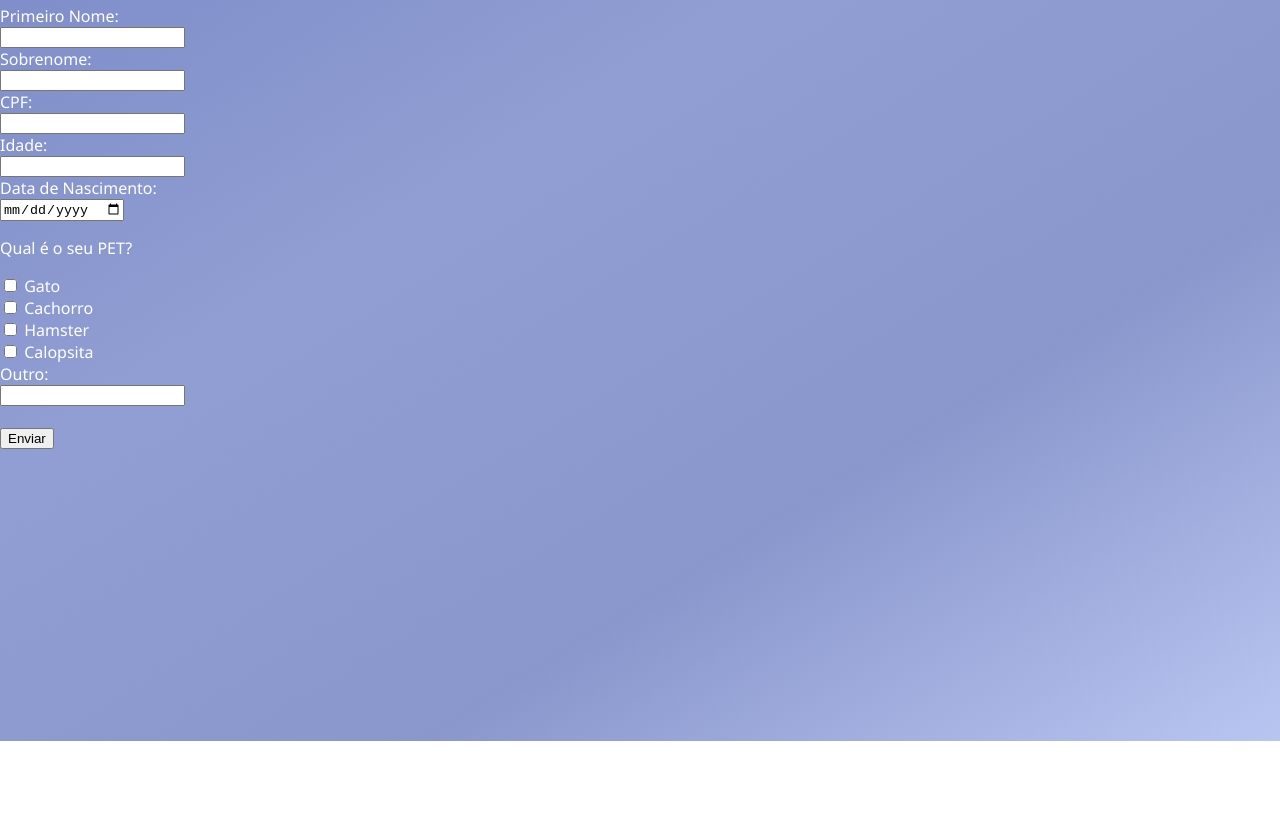
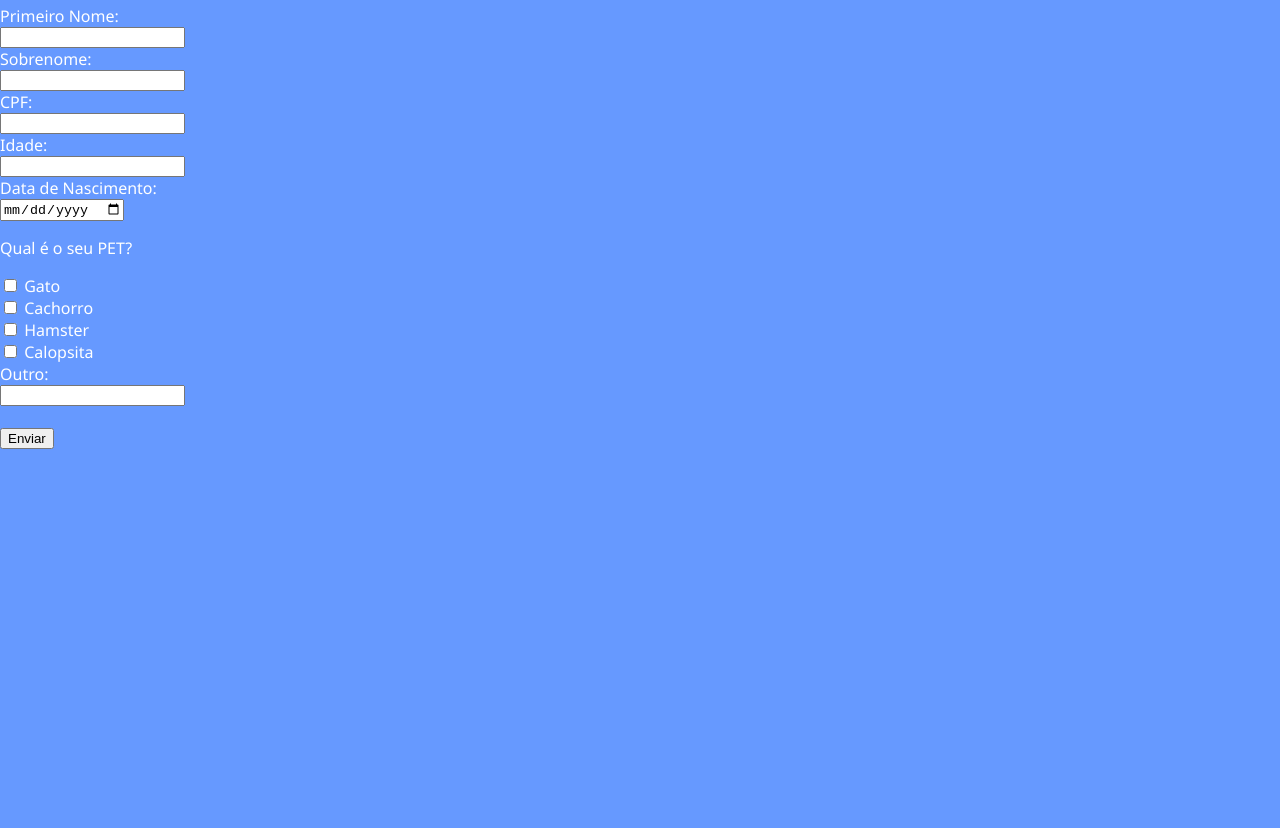
Before and after one commit to jjoaomiguel/reforco-formularios, a plain HTML site: page index.html in a window 1280 px wide. Shown: the part 59-887 px from the top of the page. Before the commit the page ends 800 px from the top, so only its background shows below. Drawn offline with Linux system fonts and the light colour scheme.

Commit message:
add - fundo diferente

```diff
--- a/script.js
+++ b/script.js
@@ -6,3 +6,14 @@ function validarFormulario() {
     const experiencia = parseInt(document.getElementById('experiencia_maquinista').value, 10);
 
 }
+
+window.addEventListener("scroll", () => {
+    const scrollTop = window.scrollY;
+    const docHeight = document.body.scrollHeight - window.innerHeight;
+    const scrollPercent = scrollTop / docHeight;
+
+    const lightness = 70 - scrollPercent * 40;
+    const color = `hsl(220, 100%, ${lightness}%)`;
+
+    document.body.style.backgroundColor = color;
+});
--- a/style.css
+++ b/style.css
@@ -1,7 +1,7 @@
 body {
-    margin: 0px;
-    padding: 0px;
-    background-image: linear-gradient(to top left, rgb(185, 197, 241), rgb(138, 151, 204), rgb(145, 158, 211), rgb(125, 140, 201));
+    margin: 0;
+    height: 3000px;
+    transition: background-color 0.1s ease;
     font-family: 'Segoe UI', Tahoma, Geneva, Verdana, sans-serif;
     color: white;
 }
```
